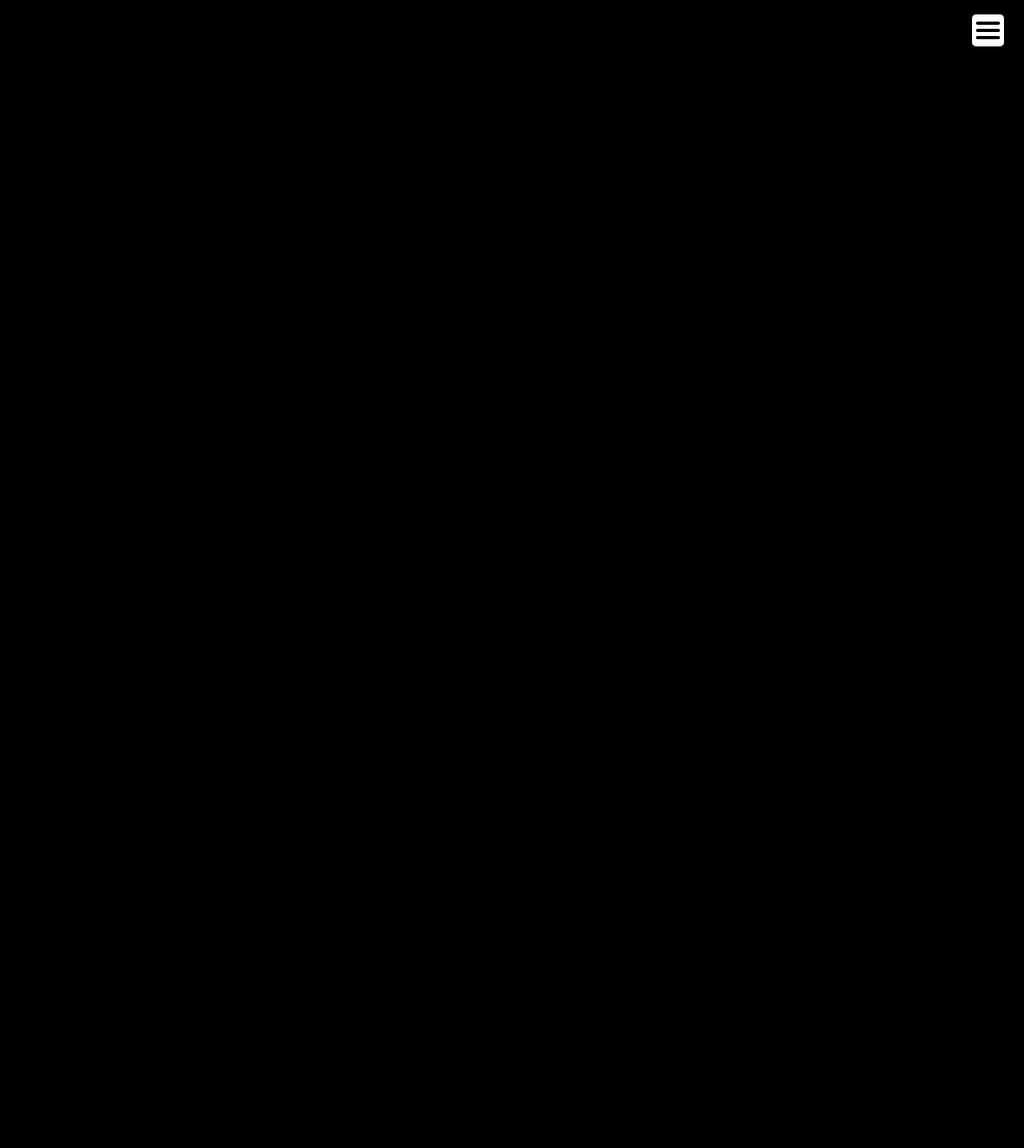
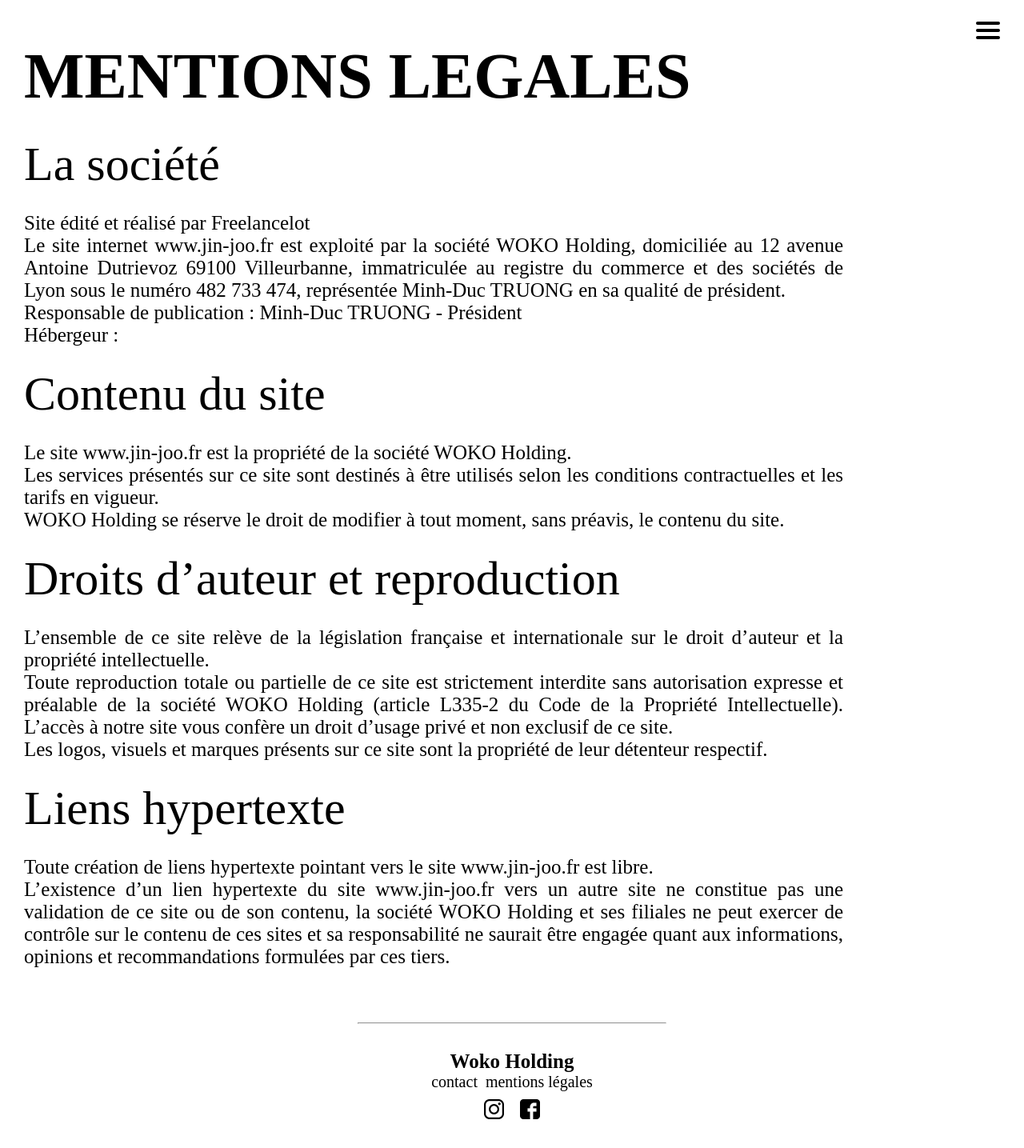
Before and after one commit to Manthor34/jin-joo-suite, a React (Vite) app: page /#/mentions in a window 1280 px wide. Before the commit this address had no page. Shown: the whole page at 80% size. Before the commit the page ends 800 px from the top, so only its background shows below. Built offline with nearby package versions, Linux system fonts and the light colour scheme; a web font is replaced by a local one.

Commit message:
ajout mentions legales et contact

```diff
--- a/src/App.jsx
+++ b/src/App.jsx
@@ -5,6 +5,8 @@ import Accueil from './views/Accueil';
 import Menu from './views/Menu';
 import Noodle from './views/Noodle';
 import Restaurants from './views/Restaurants';
+import Contact from './views/Contact';
+import Mentions from './views/Mentions';
 
 function App() {
   return (
@@ -16,6 +18,8 @@ function App() {
           <Route path="/menu" element={<Menu />} />
           <Route path="/noodle" element={<Noodle />} />
           <Route path="/restaurants" element={<Restaurants />} />
+          <Route path="/contact" element={<Contact />} />
+          <Route path="/mentions" element={<Mentions />} />
         </Routes>
       </Router>
     </div>
--- a/src/Styles/Accueil.css
+++ b/src/Styles/Accueil.css
@@ -148,6 +148,10 @@
     font-weight: lighter;
     margin-top: 0px;
     font-size: 20px;
+    margin-left: 5px;
+    margin-right: 5px;
+    cursor: pointer;
+    margin-bottom: 10px;
 }
 
 @media (max-width: 768px) {
--- /dev/null
+++ b/src/Styles/Contact.css
@@ -0,0 +1,32 @@
+.bgContact {
+    background: white;
+    width: 100vw;
+    height: 100vh;
+    margin-top: -84px;
+    color: black;
+    text-align: center;
+}
+.contactTitle {
+    padding-top: 70px;
+    font-size: 80px;
+}
+.contactPara {
+    font-size: 25px;
+    font-weight: lighter;
+}
+.contactHr {
+    width: 50%;
+}
+
+@media (max-width: 768px) {
+    .bgContact {
+        /* margin-top: -57px; */
+    }
+    .contactHr {
+        margin-top: 10%;
+        width: 70%;
+    }
+    .contactPara {
+        font-size: 20px;
+    }
+}
--- /dev/null
+++ b/src/Styles/Mentions.css
@@ -0,0 +1,38 @@
+.bgMentions {
+    background: white;
+    width: 100vw;
+    height: 100%;
+    margin-top: -84px;
+    color: black;
+    display: flex;
+    padding-left: 30px;
+    flex-direction: column;
+    /* align-items: center; */
+}
+.mentionsTitle {
+    font-size: 80px;
+    padding-top: 50px;
+    margin-bottom: 30px;
+}
+.mentionsH2 {
+    margin-bottom: 0px;
+}
+.mentionsPara {
+    font-weight: lighter;
+    font-size: 25px;
+    width: 80%;
+    text-align: justify;
+}
+
+@media (max-width: 768px) {
+    .mentionsTitle {
+        font-size: 50px;
+        padding-top: 100px;
+    }
+    .mentionsH2 {
+        font-size: 35px;
+    }
+    .mentionsPara {
+        font-size: 20px
+    }
+}
--- a/src/Styles/Menu.css
+++ b/src/Styles/Menu.css
@@ -228,7 +228,7 @@
     right: 15px;
     top: 0;
     width: 245px;
-    height: 305px;
+    height: 365px;
     z-index: 9;
     background: white;
     display: block;
--- a/src/components/MainNavbar.jsx
+++ b/src/components/MainNavbar.jsx
@@ -8,6 +8,7 @@ const MainNavbar = () => {
   const isNoodlePage = location.pathname === '/noodle';
   const isRestaurantPage = location.pathname === '/restaurants';
   const isMenuPage = location.pathname === '/menu';
+  const isContactPage = location.pathname === '/contact';
   const NavClassnames = classNames({
     restaurantNav: location.pathname === '/restaurants',
     normalNav: location.pathname !== '/restaurants',
@@ -78,6 +79,11 @@ const MainNavbar = () => {
                   <span className="navText">NOS RESTAURANTS</span>
                 </Link>
               </li>
+              <li>
+                <Link to="/contact" className="links" onClick={toggleMobileMenu}>
+                  <span className="navText">CONTACT</span>
+                </Link>
+              </li>
           </ul>
         </div>
       </div>
--- a/src/views/Accueil.jsx
+++ b/src/views/Accueil.jsx
@@ -58,8 +58,8 @@ function Accueil() {
       <hr className='hrFooter'/>
         <p className='HQ'>Woko Holding</p>
         <div className='contacts'>
-          <p className='contact contact1'>12 avenue Antoine Dutrievoz 69100 Villeurbanne</p>
-          <p className='contact'>communication@woko.fr</p>
+          <a className='contact contact1' href="https://jin-joo.fr/#/contact">contact</a>
+          <a className='contact' href="https://jin-joo.fr/#/mentions">mentions légales</a>
         </div>
         <div className='socials'>
           <a className='socialContainer' href="https://www.instagram.com/jinjoo_food/?hl=fr"><img className='social' src={logoInsta}/></a>
--- /dev/null
+++ b/src/views/Contact.jsx
@@ -0,0 +1,33 @@
+import React from 'react';
+import '../Styles/Contact.css';
+import logoInsta from '../assets/images/logoInsta.png';
+import logoFb from '../assets/images/logoFb.png';
+
+function Contact() {
+
+    return (
+        <>
+            <div className='bgContact'>
+                <h1 className='contactTitle'>CONTACT</h1>
+                <hr className='contactHr'/>
+                <p className='contactPara'>communication@woko.fr</p>
+                <p className='contactPara'>12 avenue Antoine Dutrievoz 69100 Villeurbanne</p>
+            </div>
+            <div className='footer'>
+                <hr className='hrFooter'/>
+                <p className='HQ'>Woko Holding</p>
+                <div className='contacts'>
+                    <a className='contact contact1' href="https://jin-joo.fr/#/contact">contact</a>
+                    <a className='contact' href="https://jin-joo.fr/#/mentions">mentions légales</a>
+                </div>
+                <div className='socials'>
+                    <a className='socialContainer' href="https://www.instagram.com/jinjoo_food/?hl=fr"><img className='social' src={logoInsta}/></a>
+                    <a className='socialContainer' href="https://www.facebook.com/jinjoo.food"><img className='social' src={logoFb}/></a>
+                </div>
+            </div>
+        </>
+
+    );
+}
+
+export default Contact;
--- /dev/null
+++ b/src/views/Mentions.jsx
@@ -0,0 +1,61 @@
+import React from 'react';
+import '../Styles/Mentions.css';
+import logoInsta from '../assets/images/logoInsta.png';
+import logoFb from '../assets/images/logoFb.png';
+
+function Mentions() {
+
+    return (
+        <>
+            <div className='bgMentions'>
+                <h1 className='mentionsTitle'>MENTIONS LEGALES</h1>
+                {/* <hr className='mentionsHr'/> */}
+                <h2 className='mentionsH2'>La société</h2>
+                <p className='mentionsPara'>Site édité et réalisé par Freelancelot <br />
+                    Le site internet www.jin-joo.fr est exploité par la société WOKO Holding,
+                    domiciliée au 12 avenue Antoine Dutrievoz 69100 Villeurbanne,
+                    immatriculée au registre du commerce et des sociétés de Lyon sous le numéro 482 733 474,
+                    représentée Minh-Duc TRUONG en sa qualité de président. <br />
+                    Responsable de publication : Minh-Duc TRUONG - Président <br />
+                    Hébergeur :
+                </p>
+                <h2 className='mentionsH2'>Contenu du site</h2>
+                <p className='mentionsPara'>Le site www.jin-joo.fr est la propriété de la société WOKO Holding. <br />
+                    Les services présentés sur ce site sont destinés à être utilisés selon les conditions
+                    contractuelles et les tarifs en vigueur. <br />
+                    WOKO Holding se réserve le droit de modifier à tout moment, sans préavis, le contenu du site.
+                </p>
+                <h2 className='mentionsH2'>Droits d’auteur et reproduction</h2>
+                <p className='mentionsPara'>L’ensemble de ce site relève de la législation française et internationale
+                    sur le droit d’auteur et la propriété intellectuelle. <br />
+                    Toute reproduction totale ou partielle de ce site est strictement interdite
+                    sans autorisation expresse et préalable de la société WOKO Holding (article L335-2
+                    du Code de la Propriété Intellectuelle). L’accès à notre site vous confère un droit
+                    d’usage privé et non exclusif de ce site. <br />
+                    Les logos, visuels et marques présents sur ce site sont la propriété de leur détenteur respectif.
+                </p>
+                <h2 className='mentionsH2'>Liens hypertexte</h2>
+                <p className='mentionsPara'>Toute création de liens hypertexte pointant vers le site www.jin-joo.fr est libre. <br />
+                    L’existence d’un lien hypertexte du site www.jin-joo.fr vers un autre site ne constitue pas une
+                    validation de ce site ou de son contenu, la société WOKO Holding et ses filiales ne peut exercer de
+                    contrôle sur le contenu de ces sites et sa responsabilité ne saurait être engagée quant aux informations,
+                    opinions et recommandations formulées par ces tiers.
+                </p>
+            </div>
+            <div className='footer'>
+                <hr className='hrFooter'/>
+                <p className='HQ'>Woko Holding</p>
+                <div className='contacts'>
+                    <a className='contact contact1' href="https://jin-joo.fr/#/contact">contact</a>
+                    <a className='contact' href="https://jin-joo.fr/#/mentions">mentions légales</a>
+                </div>
+                <div className='socials'>
+                    <a className='socialContainer' href="https://www.instagram.com/jinjoo_food/?hl=fr"><img className='social' src={logoInsta}/></a>
+                    <a className='socialContainer' href="https://www.facebook.com/jinjoo.food"><img className='social' src={logoFb}/></a>
+                </div>
+            </div>
+        </>
+    );
+}
+
+export default Mentions;
--- a/src/views/Noodle.jsx
+++ b/src/views/Noodle.jsx
@@ -64,8 +64,8 @@ function Noodle(){
         <hr className='hrFooter'/>
         <p className='HQ'>Woko Holding</p>
         <div className='contacts'>
-          <p className='contact contact1'>12 avenue Antoine Dutrievoz 69100 Villeurbanne</p>
-          <p className='contact'>communication@woko.fr</p>
+        <a className='contact contact1' href="https://jin-joo.fr/#/contact">contact</a>
+          <a className='contact' href="https://jin-joo.fr/#/mentions">mentions légales</a>
         </div>
         <div className='socials'>
           <a className='socialContainer' href="https://www.instagram.com/jinjoo_food/?hl=fr"><img className='social' src={logoInsta}/></a>
--- a/src/views/Restaurants.jsx
+++ b/src/views/Restaurants.jsx
@@ -136,8 +136,8 @@ function Restaurants(){
       <hr className='hrFooter'/>
       <p className='HQ'>Woko Holding</p>
       <div className='contacts'>
-        <p className='contact contact1'>12 avenue Antoine Dutrievoz 69100 Villeurbanne</p>
-        <p className='contact'>communication@woko.fr</p>
+      <a className='contact contact1' href="https://jin-joo.fr/#/contact">contact</a>
+          <a className='contact' href="https://jin-joo.fr/#/mentions">mentions légales</a>
       </div>
       <div className='socials'>
         <a className='socialContainer' href="https://www.instagram.com/jinjoo_food/?hl=fr"><img className='social' src={logoInsta}/></a>
```
